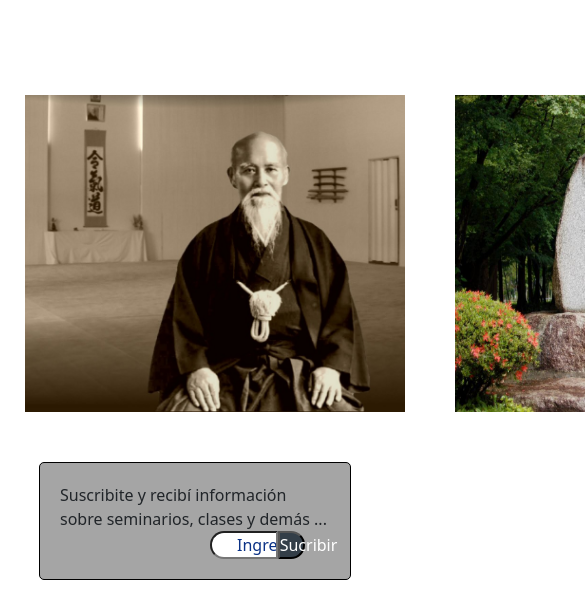
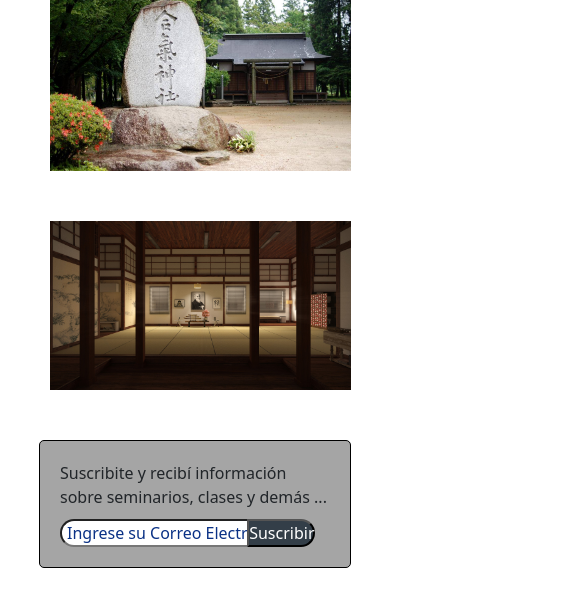
Before and after one commit to diegodilonardo/tomoe_dojo, a plain HTML site: page index.html in a window 390 px wide. Shown: the part 1811-2426 px from the top of the page, 585 px wide, since content can reach past the window. Drawn offline with nearby package versions, Linux system fonts and the light colour scheme.

Commit message:
commit entrega 3

```diff
--- a/css/styles.css
+++ b/css/styles.css
@@ -356,4 +356,35 @@ margin-left: 16%;
 
     }
 
+    .carousel-inner {
+        display:none;
+    }
+
+    .fotos {
+        display: block;
+
+    }
+    .fotos img {
+        width: 90%;
+        height: 90%;
+
+    }
+    footer .formulario .suscribite_form input[type=email]  {
+
+        border-radius: 15px 0 0 15px;
+        width: 70%;
+        margin-top: 10px;
+        padding-left: 0px;
+        margin-left: 0px;
+    }
+
+    footer .formulario .suscribite_form button[type=submit] {
+
+        background-color: #333e48;
+        border-radius: 0 15px 15px 0;
+        color: white;
+        width: 25%;
+        position: relative;
+        right: 6px;
+    }
 }
--- a/index.html
+++ b/index.html
@@ -129,7 +129,7 @@
 
                     Suscribite y recibí información sobre seminarios, clases y demás ...
                     <input type="email" name="" id="" placeholder="Ingrese su Correo Electronico">
-                    <button type="submit">Sucribir
+                    <button type="submit">Suscribir
 
                     </button>
 
```
Also changed, not shown: pages/acerca_aikido.html (+1 -31 lines), pages/carrito.html (+1 -1 lines), pages/informacion.html (+1 -12 lines), pages/oaa.html (+1 -1 lines).
